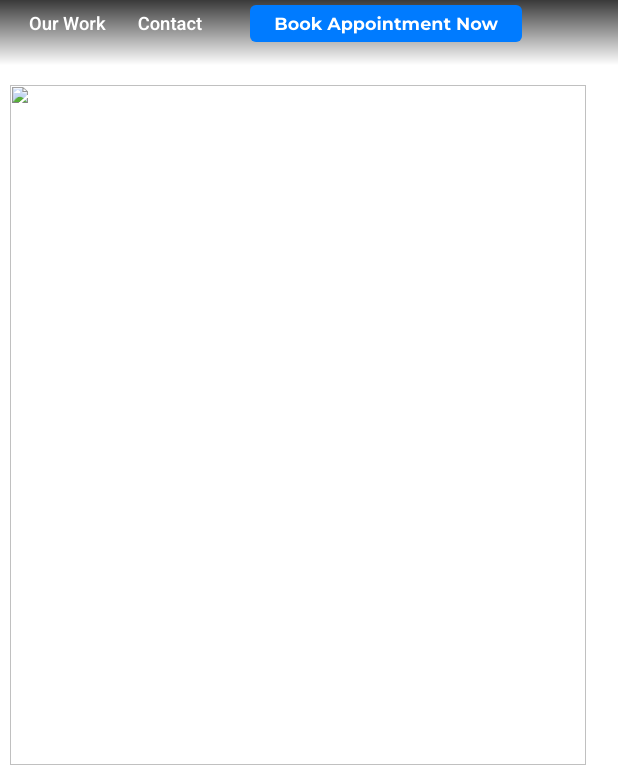
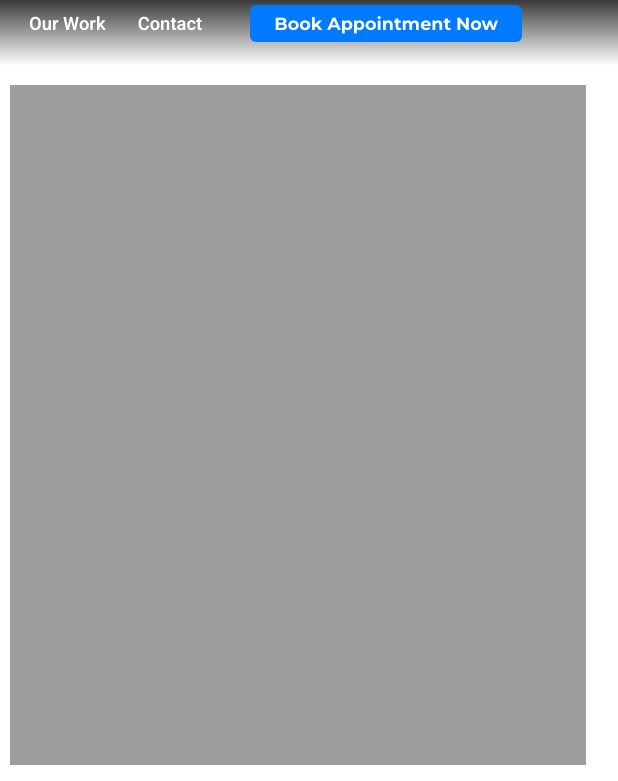
Before and after one commit to adamdeleeuw/detailing-demo-site, a website: page index.html in a window 1280 px wide. Shown: the part 19-800 px from the top of the page, 662-1280 px from the left. Drawn offline with Linux system fonts and the light colour scheme; the site is published under a folder, as on GitHub Pages, so addresses that start at the root find nothing.

Commit message:
bug: trying to fix an image that is failing to load on github pages

```diff
--- a/index.html
+++ b/index.html
@@ -66,7 +66,7 @@
                 </div>
                 <button>Book Now</button>
             </div>
-            <div class="column"><img src="/images/tesla.jpg" alt="">
+            <div class="column"><img src="images/tesla.jpg" alt="">
             </div>
 
         </div>
```
